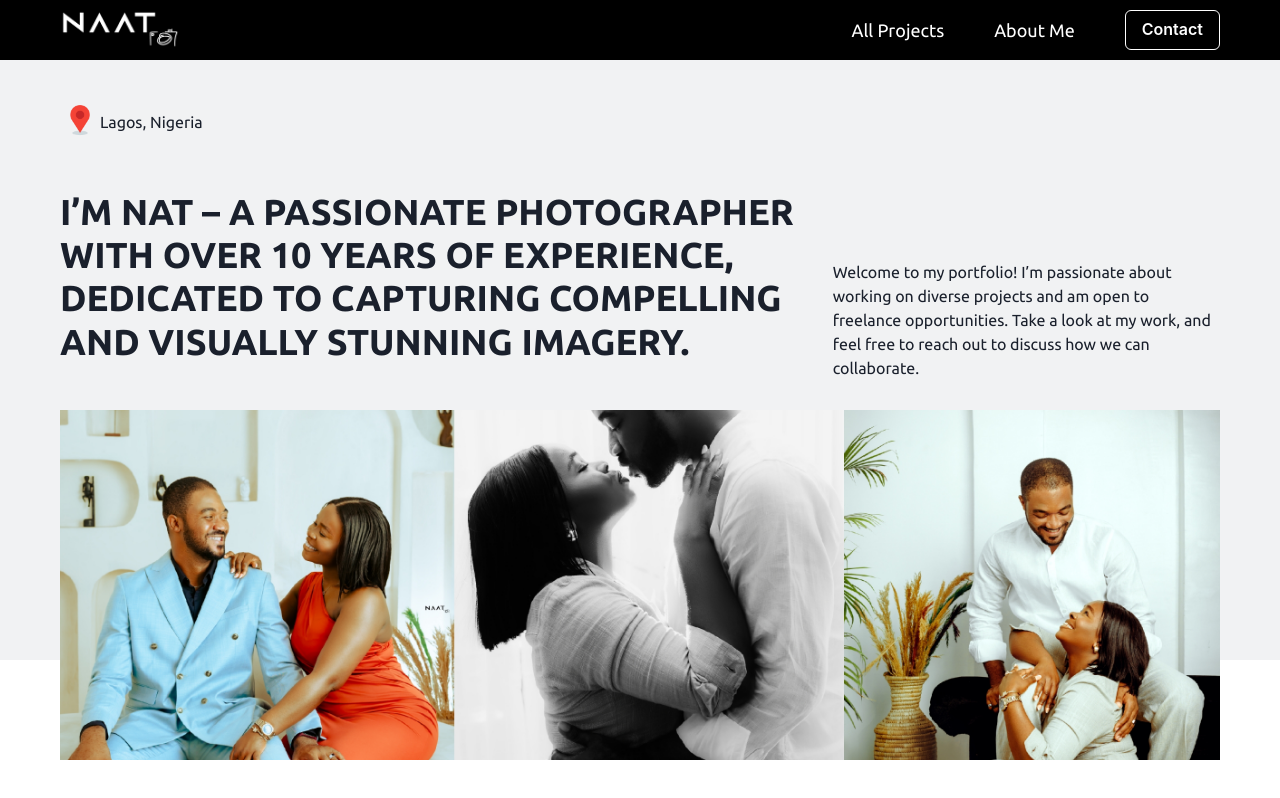
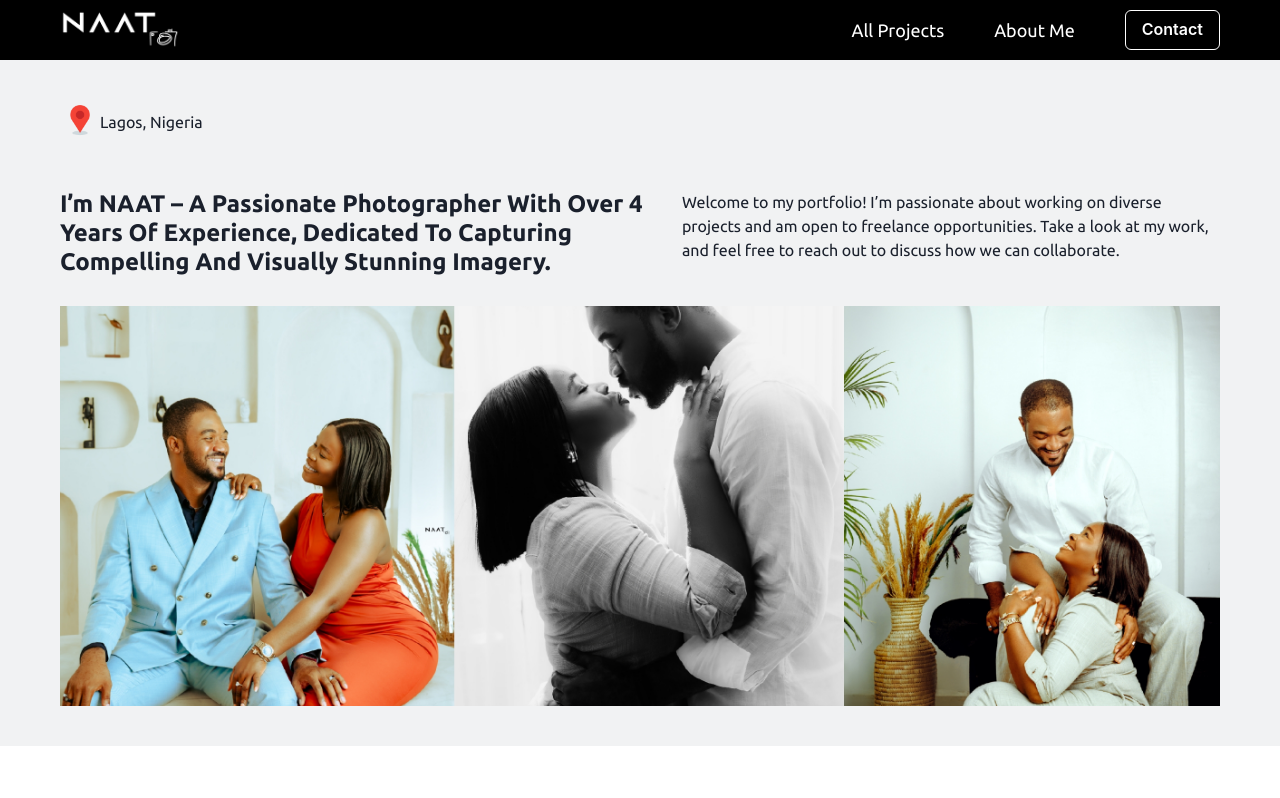
Before and after one commit to Owoyeleadedayo/naatpixels, a React (Vite) app: page / in a window 1280 px wide. Built offline with nearby package versions, Linux system fonts and the light colour scheme.

Commit message:
made few changes

```diff
--- a/src/components/Banner.tsx
+++ b/src/components/Banner.tsx
@@ -10,7 +10,7 @@ const Banner = () => {
         <Flex
           bgColor={"#f1f2f3"}
           width={"100%"}
-          height={"600px"}
+          height={"100%"}
           px={"60px"}
           py={"40px"}
           flexDir={"column"}
@@ -50,15 +50,14 @@ const Banner = () => {
               whileInView={{ opacity: 1, x: 0 }}
               transition={{
                 ease: "easeInOut",
-                delay: 0.5,
-                duration: 0.7,
-                stiffness: 200,
+                delay: 0.8,
+                duration: 0.9,
               }}
               viewport={{ once: true }}
             >
               <Flex>
-                <Heading fontFamily={"Ubuntu"} textTransform={"uppercase"}>
-                  I’m Nat – a passionate photographer with over 10 years of
+                <Heading fontSize={'24px'} fontFamily={"Ubuntu"} textTransform={"capitalize"}>
+                  I’m NAAT – a passionate photographer with over 4 years of
                   experience, dedicated to capturing compelling and visually
                   stunning imagery.
                 </Heading>
@@ -69,13 +68,12 @@ const Banner = () => {
               whileInView={{ opacity: 1, x: 0 }}
               transition={{
                 ease: "easeInOut",
-                delay: 0.5,
-                duration: 0.7,
-                stiffness: 200,
+                delay: 0.8,
+                duration: 0.9,
               }}
               viewport={{ once: true }}
             >
-              <Flex pt={"70px"}>
+              <Flex>
                 <Text fontFamily={"Ubuntu"}>
                   Welcome to my portfolio! I’m passionate about working on
                   diverse projects and am open to freelance opportunities. Take
@@ -90,13 +88,12 @@ const Banner = () => {
             whileInView={{ opacity: 1, y: 0 }}
             transition={{
               ease: "easeInOut",
-              delay: 0.5,
-              duration: 0.7,
-              stiffness: 200,
+              delay: 0.8,
+              duration: 0.9,
             }}
             viewport={{ once: true }}
           >
-            <Flex width={"100%"} h={"350px"}>
+            <Flex width={"100%"} h={"400px"}>
               <Image
                 src={Ban}
                 width={"100%"}
```
